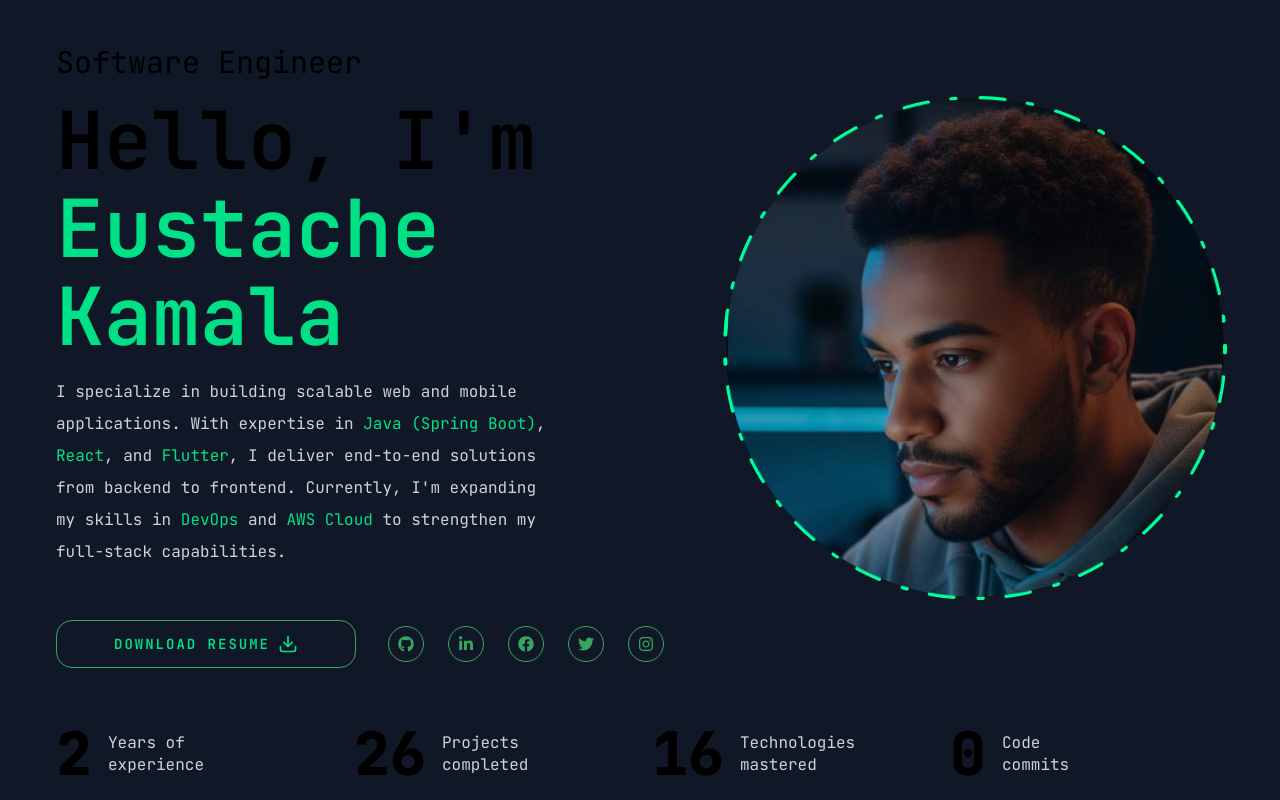
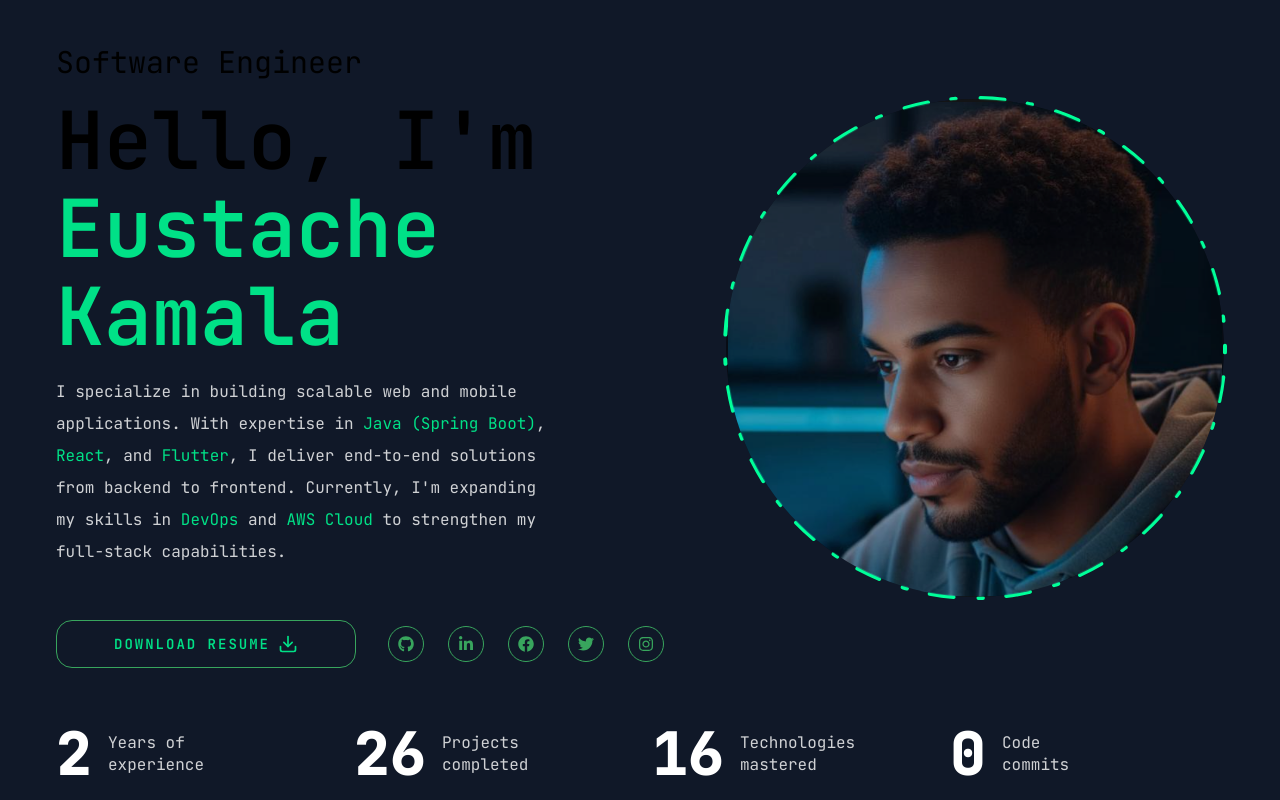
Before and after one commit to Eustachekamala/Portfolio-eustache, a Next.js app: page / in a window 1280 px wide. Shown: the part 172-972 px from the top of the page. Built offline with nearby package versions, Linux system fonts and the light colour scheme; no server answers.

Commit message:
updated the stats components

```diff
--- a/components/Stats.jsx
+++ b/components/Stats.jsx
@@ -7,35 +7,30 @@ const Stats = () => {
   const [commitCount, setCommitCount] = useState(0);
 
   useEffect(() => {
-        async function fetchCommits() {
+    const fetchCommits = async () => {
       try {
-                const res = await fetch("/api/github-stats");
+        const res = await fetch("/api/github-stats", { cache: "no-store" });
+
+        if (!res.ok) {
+          console.error("Failed to fetch commits:", await res.text());
+          return;
+        }
+
         const data = await res.json();
-                setCommitCount(data.commits);
+        setCommitCount(data?.commits ?? 0);
       } catch (error) {
-                console.error("Failed to fetch commits:", error);
+        console.error("Error fetching commits:", error);
       }
-        }
+    };
+
     fetchCommits();
   }, []);
 
   const stats = [
-        {
-            num: 2,
-            text: "Years of experience",
-        },
-        {
-            num: 26,
-            text: "Projects completed",
-        },
-        {
-            num: 16,
-            text: "Technologies mastered",
-        },
-        {
-            num: commitCount,
-            text: "Code commits",
-        },
+    { num: 2, text: "Years of experience" },
+    { num: 26, text: "Projects completed" },
+    { num: 16, text: "Technologies mastered" },
+    { num: commitCount, text: "Code commits" },
   ];
 
   return (
@@ -44,14 +39,14 @@ const Stats = () => {
         <div className="flex flex-wrap gap-6 max-w-[80vw] mx-auto xl:max-w-none">
           {stats.map((item, index) => (
             <div
+              key={index}
               className="flex-1 flex gap-4 items-center justify-center xl:justify-start"
-                            key={index}
             >
               <CountUp
                 end={item.num}
-                                duration={5}
-                                delay={0.15}
-                                className="text-4xl xl:text-6xl font-extrabold"
+                duration={2.5}
+                delay={0.3}
+                className="text-4xl xl:text-6xl font-extrabold text-white"
               />
               <p
                 className={`${
```
Lines whose indentation alone changed are shown as unchanged.
